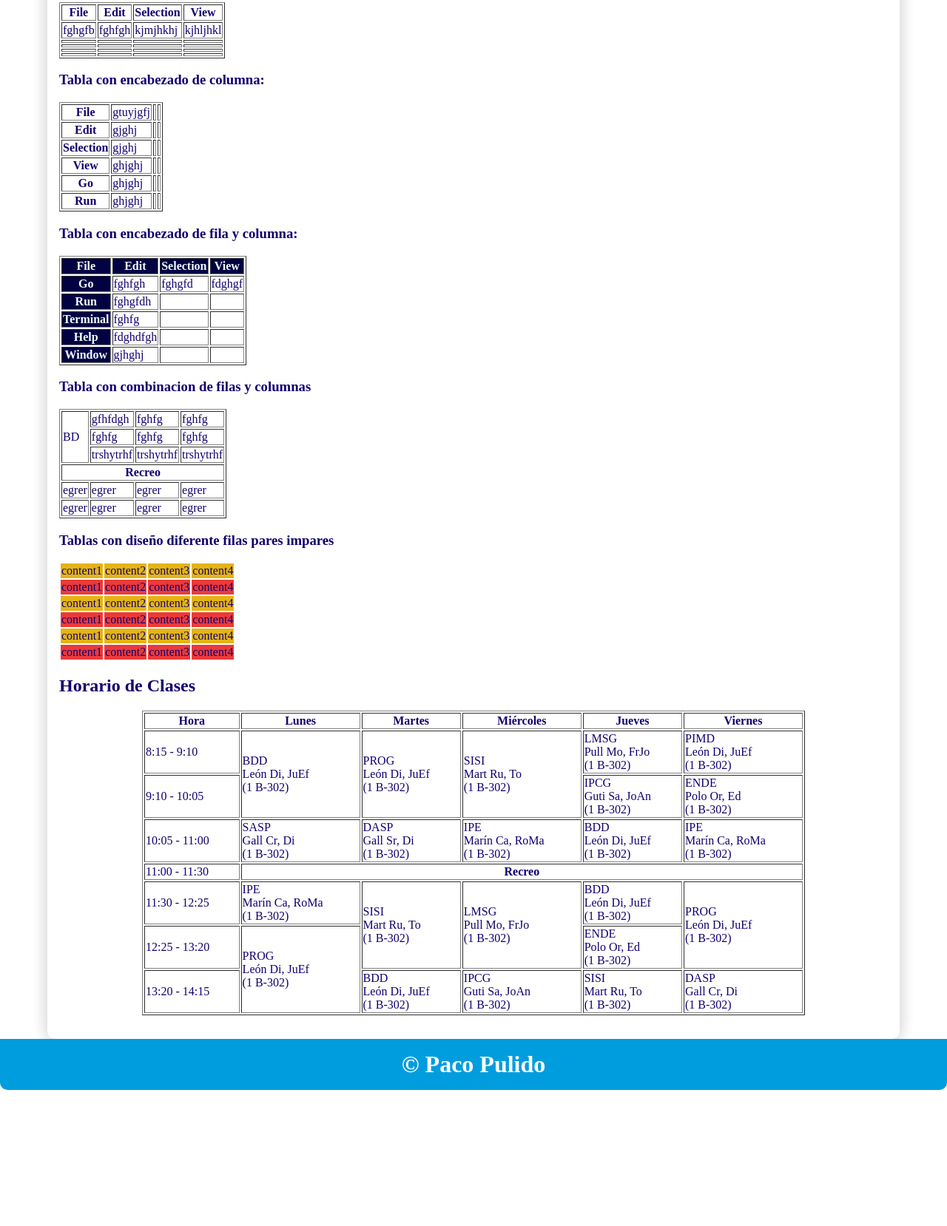
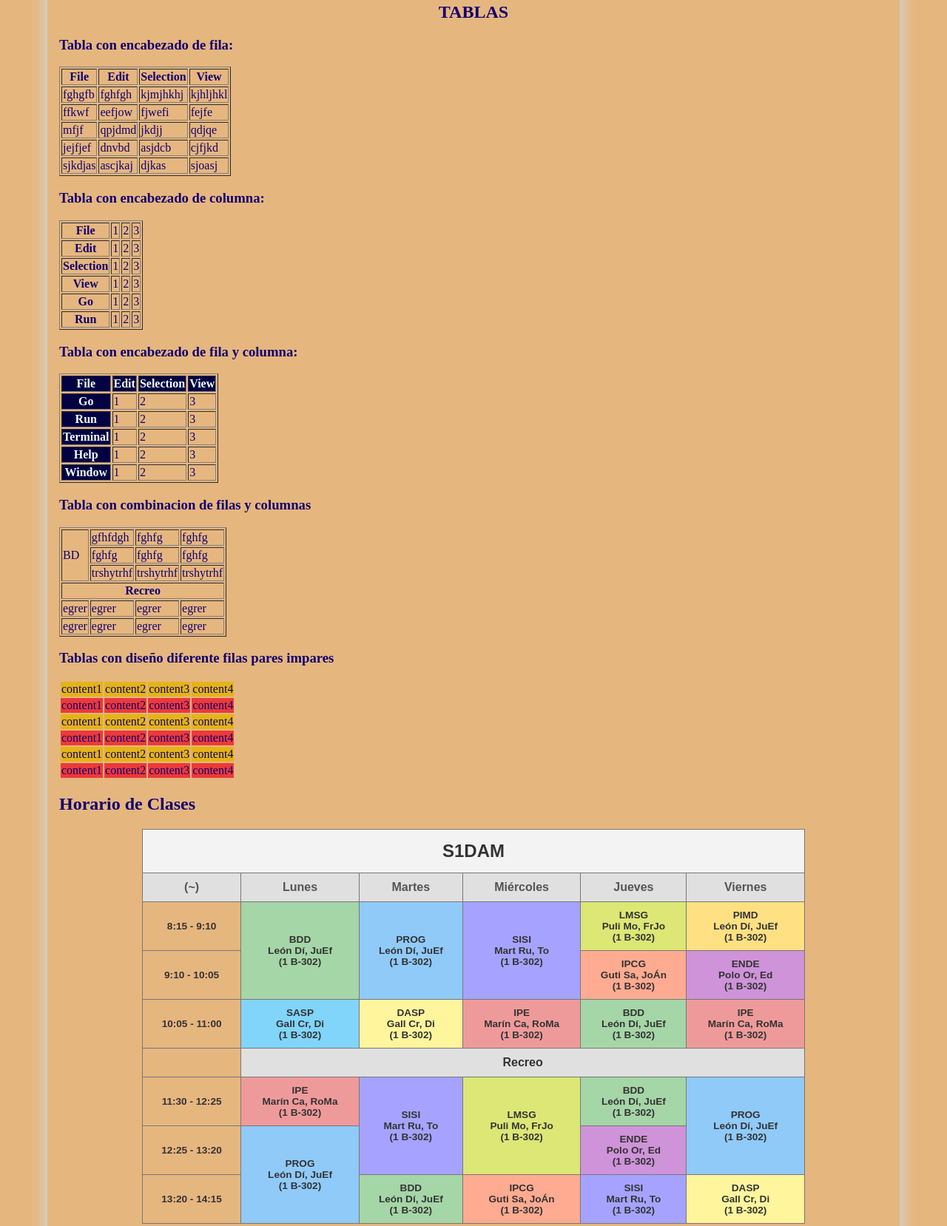
Before and after one commit to salmachh8/web24, a plain HTML site: page tablas.html in a window 1280 px wide. Shown: the part 304-1962 px from the top of the page at 74% size. Before the commit the page ends 1778 px from the top, so only its background shows below. Drawn offline with Linux system fonts and the light colour scheme.

Commit message:
segundo commit

```diff
--- a/css/style.css
+++ b/css/style.css
@@ -101,7 +101,7 @@ body {
 }
 
 .shadow {
-    box-shadow: 0 0 20px gainsboro;
+    box-shadow: 0 0 20px rgb(210, 210, 210);
     border-radius: 10px;
 }
 nav ul{
@@ -123,7 +123,7 @@ nav li {
         font-size: 30px;
     }
     nav ul {
-        background-color: rgb(243, 251, 254);
+        background-color: rgb(12, 190, 221);
     }
 }
 
@@ -156,7 +156,7 @@ a {
 }
 
 .bg-azul-o {
-    background-color: rgb(0 157 222);
+    background-color: rgb(222, 0, 0);
 }
 .bg-azul-c {
     background-color: rgb(240, 249, 252);
@@ -325,6 +325,7 @@ video {
     width: 50%;
     margin: 0 auto;
 }
+
 audio {
     display: block;
     margin: 0 auto;
@@ -332,3 +333,140 @@ audio {
 .text-center {
     text-align: center;
 }
+.horario-container {
+    display: flex;
+    justify-content: center;
+    margin-top: 20px;
+}
+
+.horario {
+    width: 80%;
+    border-collapse: collapse;
+    font-family: Arial, sans-serif;
+    text-align: center;
+}
+
+.horario th, .horario td {
+    border: 1px solid #777;
+    padding: 10px;
+}
+
+.horario .titulo th {
+    font-size: 1.5em;
+    background-color: #f3f3f3;
+    color: #333;
+    padding: 15px ;
+}
+
+.horario th {
+    background-color: #e0e0e0;
+    color: #555;
+    font-weight: bold;
+}
+
+.horario .recreo {
+    background-color: #e0e0e0;
+    font-weight: bold;
+    color: #333;
+}
+
+.horario td {
+    font-size: 0.85em;
+    font-weight: bold;
+    color: #333;
+}
+
+
+.BDD {
+    background-color: #a5d6a7;
+}
+
+.PROG {
+    background-color: #90caf9;
+}
+
+.SISI {
+    background-color: #a5a3ff;
+}
+
+.LMSG {
+    background-color: #dce775;
+}
+
+.PIMD {
+    background-color: #ffe082;
+}
+
+.IPCG {
+    background-color: #ffab91;
+}
+
+.ENDE {
+    background-color: #ce93d8;
+}
+
+.SASP {
+    background-color: #81d4fa;
+}
+
+.DASP {
+    background-color: #fff59d;
+}
+
+.IPE {
+    background-color: #ef9a9a;
+}
+
+
+.horario td {
+    white-space: pre-line;
+}
+/* Contenedor de las imágenes para organizar en tres columnas */
+.image-container {
+    display: flex;
+    flex-wrap: wrap;
+    justify-content: space-around;
+    gap: 10px;
+    margin-bottom: 20px;
+}
+
+.col3 {
+    flex: 1 1 30%; /* Toma el 30% del contenedor */
+    max-width: 30%;
+    box-sizing: border-box;
+}
+
+.col3 img {
+    width: 100%;
+    height: auto;
+}
+
+/* Alineación de los títulos */
+.text-center {
+    text-align: center;
+    margin-top: 20px;
+}
+
+/* Video y audio centrados */
+video, audio {
+    display: block;
+    margin: 0 auto;
+    width: 80%;
+}
+
+/* Estilos de diseño responsivo */
+@media (max-width: 768px) {
+    .col3 {
+        flex: 1 1 45%; /* Cambia a dos columnas en pantallas más pequeñas */
+    }
+}
+
+@media (max-width: 480px) {
+    .col3 {
+        flex: 1 1 100%; /* Cambia a una columna en pantallas muy pequeñas */
+    }
+}
+body {
+    margin: 0;
+    background-color: rgb(230, 182, 127);
+}
--- a/tablas.html
+++ b/tablas.html
@@ -12,7 +12,7 @@
     <div class="container shadow">
         <header>
             <div class="row align-items-center">
-                <div class="col-3"><img src="img/logoiesfseif.png" alt="logo" width="250"></div>
+                <div class="col-3"><img src="img/descargar.jpeg" alt="logo" width="250"></div>
                 <div class="col-9">
                     <span id="btnmenu" onclick="opendrawer()">&#9776;</span>
                     <nav id="menu">
@@ -84,67 +84,67 @@
                             <td>kjhljhkl</td>
                         </tr>
                         <tr>
-                            <td></td>
-                            <td></td>
-                            <td></td>
-                            <td></td>
+                            <td>ffkwf</td>
+                            <td>eefjow</td>
+                            <td>fjwefi</td>
+                            <td>fejfe</td>
                         </tr>
                         <tr>
-                            <td></td>
-                            <td></td>
-                            <td></td>
-                            <td></td>
+                            <td>mfjf</td>
+                            <td>qpjdmd</td>
+                            <td>jkdjj</td>
+                            <td>qdjqe</td>
                         </tr>
                         <tr>
-                            <td></td>
-                            <td></td>
-                            <td></td>
-                            <td></td>
+                            <td>jejfjef</td>
+                            <td>dnvbd</td>
+                            <td>asjdcb</td>
+                            <td>cjfjkd</td>
                         </tr>
                         <tr>
-                            <td></td>
-                            <td></td>
-                            <td></td>
-                            <td></td>
+                            <td>sjkdjas</td>
+                            <td>ascjkaj</td>
+                            <td>djkas</td>
+                            <td>sjoasj</td>
                         </tr>
                     </table>
                     <h3>Tabla con encabezado de columna:</h3>
                     <table border="1">
                         <tr>
                             <th>File</th>
-                            <td>gtuyjgfj</td>
-                            <td></td>
-                            <td></td>
+                            <td>1</td>
+                            <td>2</td>
+                            <td>3</td>
                         </tr>
                         <tr>
                             <th>Edit</th>
-                            <td>gjghj</td>
-                            <td></td>
-                            <td></td>
+                            <td>1</td>
+                            <td>2</td>
+                            <td>3</td>
                         </tr>
                         <tr>
                             <th>Selection</th>
-                            <td>gjghj</td>
-                            <td></td>
-                            <td></td>
+                            <td>1</td>
+                            <td>2</td>
+                            <td>3</td>
                         </tr>
                         <tr>
                             <th>View</th>
-                            <td>ghjghj</td>
-                            <td></td>
-                            <td></td>
+                            <td>1</td>
+                            <td>2</td>
+                            <td>3</td>
                         </tr>
                         <tr>
                             <th>Go</th>
-                            <td>ghjghj</td>
-                            <td></td>
-                            <td></td>
+                            <td>1</td>
+                            <td>2</td>
+                            <td>3</td>
                         </tr>
                         <tr>
                             <th>Run</th>
-                            <td>ghjghj</td>
-                            <td></td>
-                            <td></td>
+                            <td>1</td>
+                            <td>2</td>
+                            <td>3</td>
                         </tr>
                     </table>
                     <h3>Tabla con encabezado de fila y columna:</h3>
@@ -157,33 +157,33 @@
                         </tr>
                         <tr>
                             <th>Go</th>
-                            <td>fghfgh</td>
-                            <td>fghgfd</td>
-                            <td>fdghgf</td>
+                            <td>1</td>
+                            <td>2</td>
+                            <td>3</td>
                         </tr>
                         <tr>
                             <th>Run</th>
-                            <td>fghgfdh</td>
-                            <td></td>
-                            <td></td>
+                            <td>1</td>
+                            <td>2</td>
+                            <td>3</td>
                         </tr>
                         <tr>
                             <th>Terminal</th>
-                            <td>fghfg</td>
-                            <td></td>
-                            <td></td>
+                            <td>1</td>
+                            <td>2</td>
+                            <td>3</td>
                         </tr>
                         <tr>
                             <th>Help</th>
-                            <td>fdghdfgh</td>
-                            <td></td>
-                            <td></td>
+                            <td>1</td>
+                            <td>2</td>
+                            <td>3</td>
                         </tr>
                         <tr>
                             <th>Window</th>
-                            <td>gjhghj</td>
-                            <td></td>
-                            <td></td>
+                            <td>1</td>
+                            <td>2</td>
+                            <td>3</td>
                         </tr>
                     </table>
                     <h3>Tabla con combinacion de filas y columnas</h3>
@@ -262,9 +262,13 @@
                     <p></p>
                     <h2>Horario de Clases</h2>
 
+                    <div class="horario-container">
                         <table border="1" class="horario">
+                            <tr class="titulo">
+                                <th colspan="6">S1DAM</th>
+                            </tr>
                             <tr>
-                            <th>Hora</th>
+                                <th>(~)</th>
                                 <th>Lunes</th>
                                 <th>Martes</th>
                                 <th>Miércoles</th>
@@ -273,51 +277,51 @@
                             </tr>
                             <tr>
                                 <td>8:15 - 9:10</td>
-                            <td rowspan="2" class="BDD">BDD<br>León Di, JuEf<br>(1 B-302)</td>
-                            <td rowspan="2" class="PROG">PROG<br>León Di, JuEf<br>(1 B-302)</td>
+                                <td rowspan="2" class="BDD">BDD<br>León Dí, JuEf<br>(1 B-302)</td>
+                                <td rowspan="2" class="PROG">PROG<br>León Dí, JuEf<br>(1 B-302)</td>
                                 <td rowspan="2" class="SISI">SISI<br>Mart Ru, To<br>(1 B-302)</td>
-                            <td class="LMSG">LMSG<br>Pull Mo, FrJo<br>(1 B-302)</td>
-                            <td class="PIMD">PIMD<br>León Di, JuEf<br>(1 B-302)</td>
+                                <td class="LMSG">LMSG<br>Puli Mo, FrJo<br>(1 B-302)</td>
+                                <td class="PIMD">PIMD<br>León Dí, JuEf<br>(1 B-302)</td>
                             </tr>
                             <tr>
                                 <td>9:10 - 10:05</td>
-                            <td class="IPCG">IPCG<br>Guti Sa, JoAn<br>(1 B-302)</td>
+                                <td class="IPCG">IPCG<br>Guti Sa, JoÁn<br>(1 B-302)</td>
                                 <td class="ENDE">ENDE<br>Polo Or, Ed<br>(1 B-302)</td>
-
                             </tr>
                             <tr>
                                 <td>10:05 - 11:00</td>
                                 <td class="SASP">SASP<br>Gall Cr, Di<br>(1 B-302)</td>
-                            <td class="DASP">DASP<br>Gall Sr, Di<br>(1 B-302)</td>
+                                <td class="DASP">DASP<br>Gall Cr, Di<br>(1 B-302)</td>
                                 <td class="IPE">IPE<br>Marín Ca, RoMa<br>(1 B-302)</td>
-                            <td class="BDD">BDD<br>León Di, JuEf<br>(1 B-302)</td>
+                                <td class="BDD">BDD<br>León Dí, JuEf<br>(1 B-302)</td>
                                 <td class="IPE">IPE<br>Marín Ca, RoMa<br>(1 B-302)</td>
                             </tr>
                             <tr>
-                            <td>11:00 - 11:30</td>
-                            <th colspan="5">Recreo</th>
+                                <td></td>
+                                <th colspan="5" class="recreo">Recreo</th>
                             </tr>
                             <tr>
                                 <td>11:30 - 12:25</td>
                                 <td class="IPE">IPE<br>Marín Ca, RoMa<br>(1 B-302)</td>
                                 <td rowspan="2" class="SISI">SISI<br>Mart Ru, To<br>(1 B-302)</td>
-                            <td rowspan="2"class="LMSG">LMSG<br>Pull Mo, FrJo<br>(1 B-302)</td>
-                            <td class="BDD">BDD<br>León Di, JuEf<br>(1 B-302)</td>
-                            <td rowspan="2" class="PROG">PROG<br>León Di, JuEf<br>(1 B-302)</td>
+                                <td rowspan="2" class="LMSG">LMSG<br>Puli Mo, FrJo<br>(1 B-302)</td>
+                                <td class="BDD">BDD<br>León Dí, JuEf<br>(1 B-302)</td>
+                                <td rowspan="2" class="PROG">PROG<br>León Dí, JuEf<br>(1 B-302)</td>
                             </tr>
                             <tr>
                                 <td>12:25 - 13:20</td>
-                            <td rowspan="2" class="PROG">PROG<br>León Di, JuEf<br>(1 B-302)</td>
+                                <td rowspan="2" class="PROG">PROG<br>León Dí, JuEf<br>(1 B-302)</td>
                                 <td class="ENDE">ENDE<br>Polo Or, Ed<br>(1 B-302)</td>
                             </tr>
                             <tr>
                                 <td>13:20 - 14:15</td>
-                            <td class="BDD">BDD<br>León Di, JuEf<br>(1 B-302)</td>
-                            <td class="IPCG">IPCG<br>Guti Sa, JoAn<br>(1 B-302)</td>
+                                <td class="BDD">BDD<br>León Dí, JuEf<br>(1 B-302)</td>
+                                <td class="IPCG">IPCG<br>Guti Sa, JoÁn<br>(1 B-302)</td>
                                 <td class="SISI">SISI<br>Mart Ru, To<br>(1 B-302)</td>
                                 <td class="DASP">DASP<br>Gall Cr, Di<br>(1 B-302)</td>
                             </tr>
                         </table>
+                    </div>
 
                 </div>
             </div>
@@ -326,7 +330,7 @@
 
         </main>
         <footer>
-            <h1 class="bg-azul-o text-center text-white py-3">&copy; Paco Pulido</h1>
+            <h1 class="bg-azul-o text-center text-white py-3">&copy; Salma Chetouani</h1>
         </footer>
     </div>
     <script>
```
Also changed, not shown: enlaces.html (+3 -3 lines), formularios.html (+2 -2 lines), index.html (+3 -3 lines), listas.html (+2 -2 lines), multimedia.html (+11 -8 lines), parrafos.html (+2 -2 lines), img/Convento.jpg (deleted), img/DSC7804 Rafael Sanzio - La Filosofía o La Escuela de Atenas, 1510-12, en las Estancias del Vaticano, Roma, reproducción en el Victoria and Albert Museum, London.jpeg (added), img/creacion de adan.jpeg (added), img/descargar.jpeg (added), img/logorenfe.jfif (deleted), 6 other files. Lines whose indentation alone changed are shown as unchanged.
